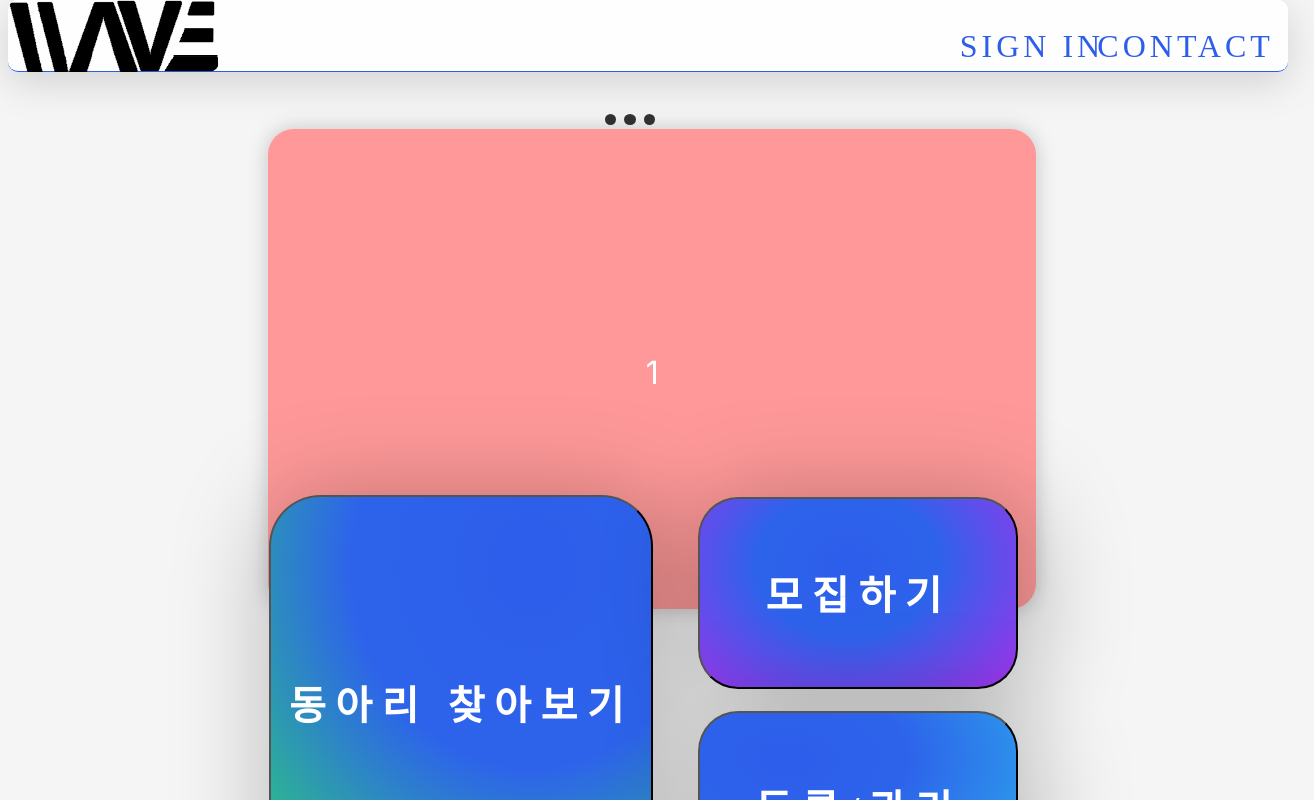
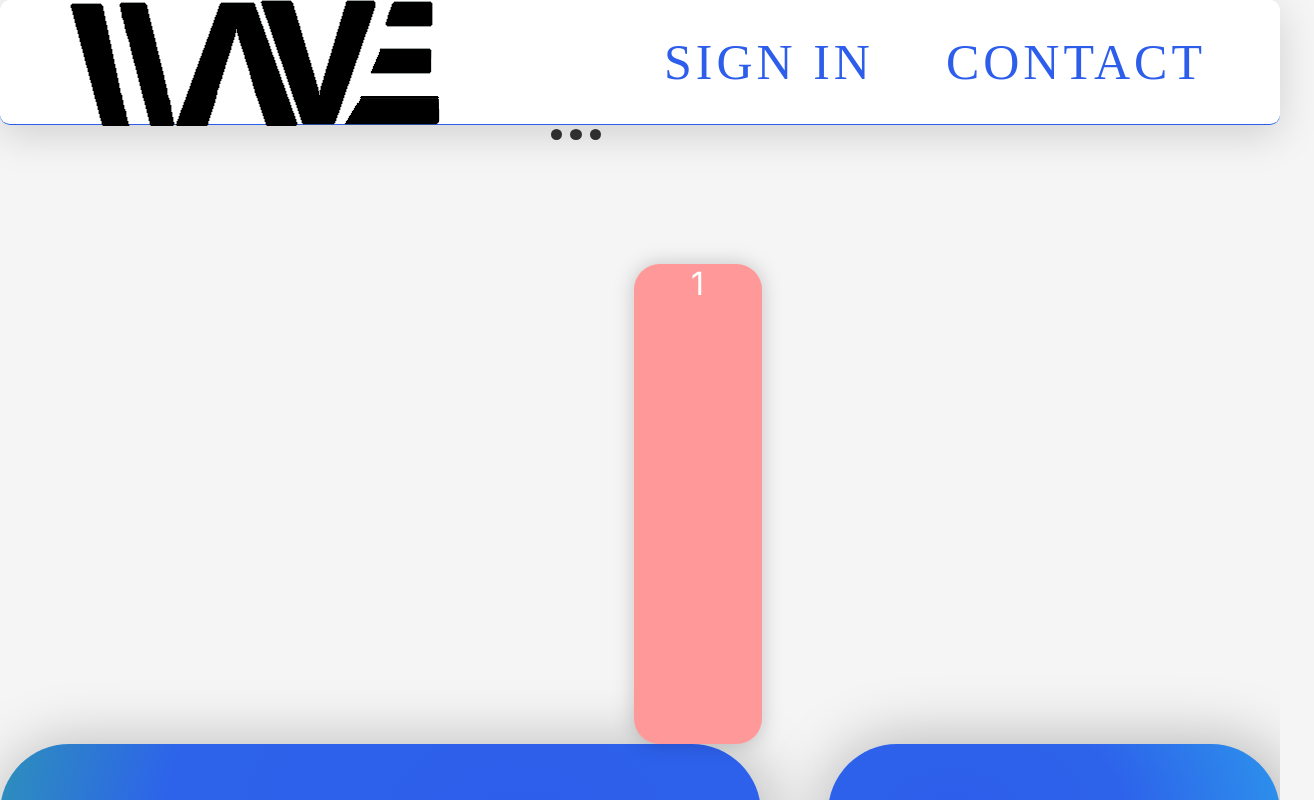
Before and after one commit to ggomabbang/dongarimart, a Next.js app: page / in a window 1280 px wide. Shown: the top 800 px of the page, 1314 px wide, since content can reach past the window. Built offline with nearby package versions, Linux system fonts and the light colour scheme.

Commit message:
CSS fix 01

```diff
--- a/app/AD_Banner.js
+++ b/app/AD_Banner.js
@@ -2,7 +2,7 @@ import Styles from './AD_Banner.module.css';
 
 export default function AD_Banner(){
     return (
-        <div className={Styles.ADBox} style={{marginLeft:'-2.8%'}}>
+        <div className={Styles.ADBox}>
             <aside className={Styles.navigation}>
                 <ol className={Styles.navigation_list}>
                     <li className={Styles.navigation_item}>
--- a/app/AD_Banner.module.css
+++ b/app/AD_Banner.module.css
@@ -1,10 +1,10 @@
 .ADBox {
-    display: block;
+    display: flex;
     text-align: center;
 }
 
 .ADBANNER {
-    position: relative;
+    position: flex;
     padding-top: 75%;
     filter: drop-shadow(0 0 10px #0003);
     perspective: 100px;
@@ -19,7 +19,7 @@
 .ADBANNER::after,
 .prev,
 .next {
-  position: absolute;
+  position: flex;
   top: 0;
   margin-top: 37.5%;
   width: 0;
@@ -66,7 +66,7 @@
 
 .viewport {
   border-radius: 2vw;
-  position: absolute;
+  position: flex;
   top: 0;
   right: 0;
   bottom: 0;
@@ -83,7 +83,7 @@
 
 
 .slide {
-    position: relative;
+    position: flex;
     flex: 0 0 100%;
     width: 100%;
     background-color: #f99;
@@ -96,7 +96,7 @@ background-color: #99f;
 
 .slide:before {
 content: counter(item);
-position: absolute;
+position: flex;
 top: 50%;
 left: 50%;
 transform: translate3d(-50%,-40%,70px);
@@ -105,7 +105,7 @@ font-size: 2em;
 }
 
 .snapper {
-  position: absolute;
+  position: flex;
   top: 0;
   left: 0;
   width: 100%;
@@ -180,16 +180,16 @@ font-size: 2em;
 }
 
 .navigation {
-    display: inline-block;
+    display: flex;
 }
 
 .navigation_list,
 .navigation_item {
-    display: inline-block;
+    display: inline-flex;
 }
 
 .navigation_button {
-    display: inline-block;
+    display: inline-flex;
     width: 1.5vw;
     height: 1.5vw;
     background-color: #333;
--- a/app/find/find.module.css
+++ b/app/find/find.module.css
@@ -1,51 +1,57 @@
-.MenuFont{
-  color: #2D5DEB;
-  font-family: Noto Sans KR;
-  font-size: 3vh;
-  font-style: normal;
-  font-weight: 350;
-  line-height: normal;
-  letter-spacing: .5vh;
-}
-
 .Vertical_Div{
-  position: relative;
-  vertical-align: middle;
-  padding-top: 7%;
-  min-width: 100vw; max-width: 100vw;
-  min-height: 100vh; max-height: 100vh;
+  display: flex;
+  width: 1662px;
+  flex-direction: column;
+  align-items: center;
+  gap: 50px;
 }
 
 .Horizontal_Div{
-  padding-top: 7%;
-  margin-left: 10%;
   display: flex;
+  align-items: center;
+  gap: 151px;
+  align-self: stretch;
 }
 
 .SearchBar{
-  min-width: 40vw;
-  min-height: 10vh;
-  flex-shrink: 0;
-  border-radius: 4vh;
-  border: 1vh solid hsl(197, 90%, 92%);
-  background: #FFF;
-  box-shadow: 0px 0px 20px 0px rgba(0, 0, 0, 0.25);
-  font-size: x-large;
-}
-
-.AD_Banner{
-  width: 500px;
-  height: 1400px;
-  flex-shrink: 0;
+  height: 85px;
+  flex: 1 0 0;
+  filter: drop-shadow(0px 0px 20px rgba(0, 0, 0, 0.25));
+  border: 1px solid #2D5DEB;
   border-radius: 30px;
   background: #FFF;
-  margin: auto;
-  box-shadow: 5px 5px 25px 7px rgba(0, 0, 0, 0.13);
-  transition: .3s;
-  overflow-y: hidden;
-  margin-top: -50%;
+  color: rgba(0, 0, 0, 0.51);
+  text-align: center;
+  font-family: Noto Sans KR;
+  font-size: 30px;
+  font-style: normal;
+  font-weight: 400;
+  line-height: normal;
+  letter-spacing: 11.4px;
 }
 
 @keyframes pop{
   50% {transform: scale(1.1);}
 }
+
+.Selector {
+  height: 36px;
+  flex: 1 0 0;
+}
+
+.MenuFont {
+  color: #2D5DEB;
+  font-family: Noto Sans KR;
+  font-size: 25px;
+  font-style: normal;
+  font-weight: 350;
+  line-height: normal;
+  letter-spacing: 2.5px;
+}
+
+.ListBox {
+  display: flex;
+  flex-direction: column;
+  align-items: center;
+  gap: 25px;
+}
--- a/app/globals.css
+++ b/app/globals.css
@@ -1,11 +1,106 @@
-body{
-  min-width: 100vw;
-  max-width: 100vw;
-  min-height: 100vh;
-  max-height: 100vh;
+body {
+  padding-top: 125px;
+  display: flex;
+  justify-content: center;
+  margin: auto;
   background: #F5F5F5;
-  background-size: 6vh 6vh;
-  background-position: -3vh -3vh;
+}
+
+button {
+  border: 0;
+  background-color: transparent;
+}
+
+a {
+  text-decoration: none;
+}
+
+.Content {
+  width: auto;
+  display: inline-flex;
+  flex-direction: column;
+  justify-content: center;
+  align-items: center;
+}
+
+.MainButton {
+  display: flex;
+  height: 706px;
+  align-items: flex-start;
+  align-content: flex-start;
+  gap: 67px;
+  align-self: stretch;
+  flex-wrap: wrap;
+}
+
+.Find_Btn{
+  display: flex;
+  width: 1173px;
+  height: 637px;
+  padding: 159px 154px;
+  align-items: flex-start;
+  gap: 10px;
+  flex: 1 0 0;
+
+  border-radius: 69px;
+  background: radial-gradient(117.86% 121.98% at 68.64% 16.61%, #2D5DEB 0%, #2D63EB 40.16%, #2DEB57 100%);
+  box-shadow: 5px 5px 60px 5px rgba(0, 0, 0, 0.25);
+}
+
+.Find_Btn button {
+  flex: 1 0 0;
+  align-self: stretch;
+  color: #FFF;
+  text-align: center;
+  font-family: Noto Sans KR;
+  font-size: 96px;
+  font-style: normal;
+  font-weight: 900;
+  line-height: normal;
+  letter-spacing: 48.64px;
+}
+
+.InnerDiv {
+  display: flex;
+  height: 637px;
+  flex-direction: column;
+  align-items: flex-start;
+  gap: 50px;
+  flex: 1 0 0;
+}
+
+.Register_Btn {
+  display: flex;
+  flex: 1 0 0;
+  align-self: stretch;
+
+  border-radius: 69px;
+  background: radial-gradient(101.22% 102.91% at 27.36% 24.53%, #2D5DEB 0%, #2D63EB 38.02%, #2DB2EB 100%), #FFF;
+  box-shadow: 5px 5px 60px 10px rgba(0, 0, 0, 0.25);
+}
+
+.InnerDiv button {
+  flex: 1 0 0;
+  align-self: stretch;
+  color: #FFF;
+  text-align: center;
+  font-family: Noto Sans KR;
+  font-size: 64px;
+  font-style: normal;
+  font-weight: 900;
+  line-height: normal;
+  letter-spacing: 24.32px;
+
+}
+
+.Recruit_Btn {
+  display: flex;
+  flex: 1 0 0;
+  align-self: stretch;
+
+  border-radius: 69px;
+  background: radial-gradient(76.34% 101.16% at 46.73% 34.64%, #2D5DEB 0%, #2D63EB 38.02%, #AE2DEB 100%);
+  box-shadow: 5px 5px 60px 10px rgba(0, 0, 0, 0.25);
 }
 
 .SettingPanel{
@@ -16,59 +111,6 @@ body{
   background: #FFF;
   box-shadow: 1vh 1vh 5vh 1vh rgba(0, 0, 0, 0.13);
   vertical-align: middle;
-}
-
-
-.Find_Btn{
-  position: relative;
-  width: 30vw;
-  height: 52vh;
-  flex-shrink: 0;
-  border-radius: 4vw;
-  background: radial-gradient(117.86% 121.98% at 68.64% 16.61%, #2D5DEB 0%, #2D63EB 40.16%, #2DEB57 100%);
-  box-shadow: 1vh 1vh 12vh 1vh rgba(0, 0, 0, 0.25);
-  color: #FFF;
-  text-align: center;
-  font-family: Noto Sans KR;
-  font-size: 5vh;
-  font-style: normal;
-  font-weight: 900;
-  line-height: normal;
-  letter-spacing: 1.2vh;
-}
-
-.Register_Btn{
-  width: 25vw;
-  height: 24vh;
-  flex-shrink: 0;
-  border-radius: 5vh;
-  background: radial-gradient(101.22% 102.91% at 27.36% 24.53%, #2D5DEB 0%, #2D63EB 38.02%, #2DB2EB 100%), #FFF;
-  box-shadow: 1vh 1vh 12vh 1vh rgba(0, 0, 0, 0.25);
-  color: #FFF;
-  text-align: center;
-  font-family: Noto Sans KR;
-  font-size: 5vh;
-  font-style: normal;
-  font-weight: 900;
-  line-height: normal;
-  letter-spacing: 1.2vh;
-}
-
-.Recruit_Btn{
-  width: 25vw;
-  height: 24vh;
-  flex-shrink: 0;
-  border-radius: 5vh;
-  box-shadow: 1vh 1vh 12vh 1vh rgba(0, 0, 0, 0.25);
-  background: radial-gradient(76.34% 101.16% at 46.73% 34.64%, #2D5DEB 0%, #2D63EB 38.02%, #AE2DEB 100%);
-  color: #FFF;
-  text-align: center;
-  font-family: Noto Sans KR;
-  font-size: 5vh;
-  font-style: normal;
-  font-weight: 900;
-  line-height: normal;
-  letter-spacing: 1.2vh;
 }
 
 .Find_Btn:hover{
@@ -83,47 +125,6 @@ body{
   animation: pop 0.2s linear 1;
 }
 
-.Title_color{
-  color: #2D5DEB;
-  font-family: Noto Sans KR;
-  font-size: 70px;
-  font-style: normal;
-  font-weight: 900;
-  line-height: normal;
-  letter-spacing: 26.6px;
-}
-
-.MenuFont{
-  color: #2D5DEB;
-  font-family: Noto Sans KR;
-  font-size: 25px;
-  font-style: normal;
-  font-weight: 350;
-  line-height: normal;
-  letter-spacing: 2.5px;
-}
-
-.InnerDiv{
-  position: absolute;
-  padding-top: 18%;
-  padding-left: 20%;
-  padding-right: 20%;
-  margin-left: 55%;
-  vertical-align: middle;
-}
-
-.SideDiv{
-  position: absolute;
-  padding-top: 14%;
-  padding-left: 12%;
-  padding-right: 20%;
-  display: grid;
-}
-
-.SideDiv a{
-  display: block;
-  margin: 0;
-}
 
 .ImageBox{
   width: 734px;
--- a/app/layout.js
+++ b/app/layout.js
@@ -12,19 +12,21 @@ export default function RootLayout({ children }) {
     <html>
         <body className={inter.className}>
           <div className={Styles.Navbar}>
-            <Link href={'/'}>
-              <img src='/WAVE.png' style={{minHeight:'9vh', maxHeight:'9vh'}}/>
+            <Link href={'/'} className={Styles.Title}>
+              <img src='/WAVE.png'/>
             </Link>
+            <div className={Styles.Menu}>
               <Link href={'/login'}>
-              <button id='logged' className={Styles.NavBtn} style={{textDecorationLine:'none', marginLeft:'70%', marginTop:'-3.5%'}}>
+                <button id='logged' className={Styles.NavBtn}>
                   SIGN IN
                 </button>
               </Link>
               <Link href={'/contact'}>
-              <button className={Styles.NavBtn} style={{textDecorationLine:'none', marginLeft:'82%', marginTop:'-3.5%'}}>
+                <button className={Styles.NavBtn}>
                   CONTACT
                 </button>
               </Link>
+            </div>
           </div>
           {children}
         </body>
--- a/app/layout.module.css
+++ b/app/layout.module.css
@@ -1,15 +1,30 @@
 .Navbar {
-    position: relative  ;
-    min-width: 100vw;
-    min-height: 9vh;
-    max-height: 9vh;
-    border-bottom:  solid #2D5DEB 1px;
-    margin-top: -1vh;
-    background: rgba(255, 255, 255, 0.95);
+    position: fixed;
+    top: 0;
+    width: 100%;
+    display: flex;
+    height: 125px;
+    padding: 12px 68px;
+    justify-content: center;
+    align-items: center;
+    gap: 30px;
+
+    border-bottom: 1px solid #2D5DEB;
+    background: #FFF;
     box-shadow: 0px 10px 40px 0px rgba(0, 0, 0, 0.15);
-    display: grid;
 }
 
+.Title {
+
+}
+
+.Menu {
+    display: flex;
+    justify-content: flex-end;
+    align-items: center;
+    gap: 60px;
+    flex: 1 0 0;
+}
 
 .Navbar a {
     color: inherit;
@@ -19,11 +34,9 @@
 
 .NavBtn{
     position: relative;
-    min-width: 20vw; max-width: 20vw;
-    min-height: 3vh; max-height: 3vh;
     color: #2D5DEB;
     font-family: Noto Sans KR;
-    font-size: 4vh;
+    font-size: 50px;
     font-style: normal;
     font-weight: 300;
     line-height: normal;
--- a/app/page.js
+++ b/app/page.js
@@ -5,29 +5,30 @@ import AD_Banner from './AD_Banner';
 
 export default function Home() {
   return (
-    <div className='Content' style={{marginTop:'2%'}}>
+    <div className='Content'>
       <AD_Banner/>
 
-      <div className='SideDiv' style={{marginTop:'-70%'}}>
-        <Link href={'/find'}>
-          <button className='Find_Btn' style={{marginLeft:'28%', marginTop:'25%'}}>
-            동아리 찾아보기
+      <div className='MainButton'>
+        <Link href={'/find'} className='Find_Btn'>
+          <button>
+            찾아보기
           </button>
         </Link>
-        <div className='InnerDiv' style={{marginTop:'17%', marginLeft:'67%'}}>
-          <Link href={'/recruit'}>
-            <button className='Recruit_Btn'>
+        <div className='InnerDiv'>
+          <Link href={'/register'} className='Register_Btn'>
+            <button>
+              등록/관리
+            </button>
+          </Link>
+          <Link href={'/recruit'} className='Recruit_Btn'>
+            <button>
               모집하기
             </button>
-          </Link>
-          <div><h4></h4></div>
-          <Link href={'/register'}>
-            <button className='Register_Btn'>등록/관리</button>
           </Link>
         </div>
       </div>
 
-      <div className='SettingPanel' style={{marginLeft:'20%', marginTop:'-22%'}}></div>
+      <div className='SettingPanel'></div>
     </div>
   );
 }
```
Also changed, not shown: app/find/DongariInList.js (+11 -12 lines), app/find/DongariInList.module.css (+0 -20 lines), app/find/page.js (+9 -6 lines). Lines whose indentation alone changed are shown as unchanged.
